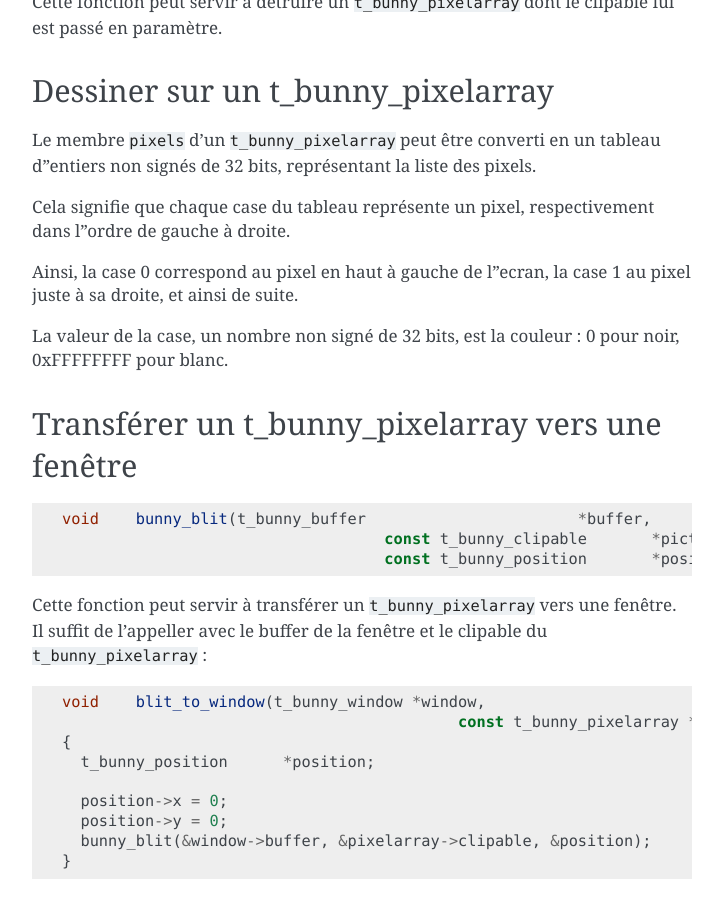
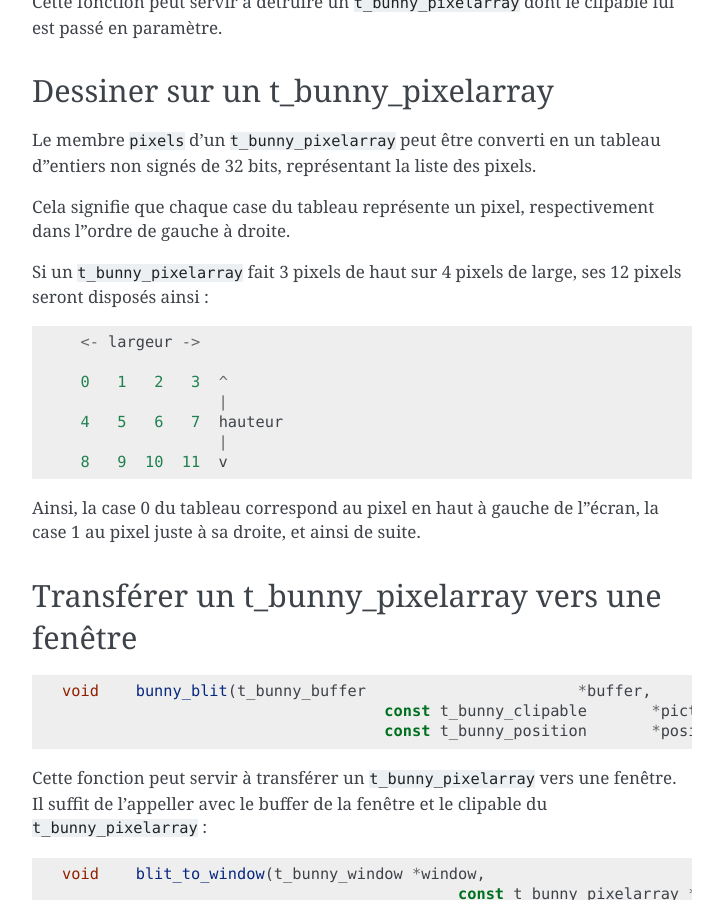
Before and after one commit to motet-a/liblapin-tutorial, a Sphinx documentation site: the page built from source/drawing.md, in a window 1280 px wide and 900 px high, scrolled down 1820 px. Shown: the whole window, without its empty margins (388-1111 px from the left). Built offline with Sphinx 7.4.7, drawn with Linux system fonts in a browser that asks for light colours.

Commit message:
draming.md: Improved paragraph about pixel layout

````diff
--- a/source/drawing.md
+++ b/source/drawing.md
@@ -109,11 +109,22 @@ tableau d'entiers non signés de 32 bits, représentant la liste des pixels.
 Cela signifie que chaque case du tableau représente un pixel,
 respectivement dans l'ordre de gauche à droite.
 
-Ainsi, la case 0 correspond au pixel en haut à gauche de l'ecran, la
-case 1 au pixel juste à sa droite, et ainsi de suite.
+Si un `t_bunny_pixelarray` fait 3 pixels de haut sur 4 pixels de large,
+ses 12 pixels seront disposés ainsi :
 
-La valeur de la case, un nombre non signé de 32 bits, est la couleur :
-0 pour noir, 0xFFFFFFFF pour blanc.
+```
+  <- largeur ->
+
+  0   1   2   3  ^
+                 |
+  4   5   6   7  hauteur
+                 |
+  8   9  10  11  v
+```
+
+Ainsi, la case 0 du tableau correspond au pixel en haut
+à gauche de l'écran, la case 1 au pixel juste à sa droite,
+et ainsi de suite.
 
 ## Transférer un t_bunny_pixelarray vers une fenêtre ##
 
````
